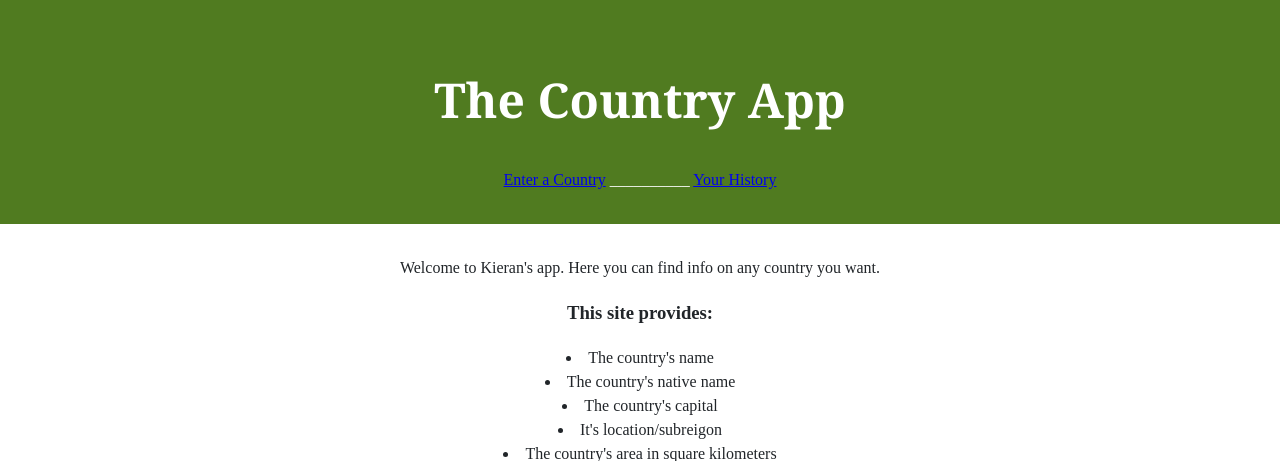
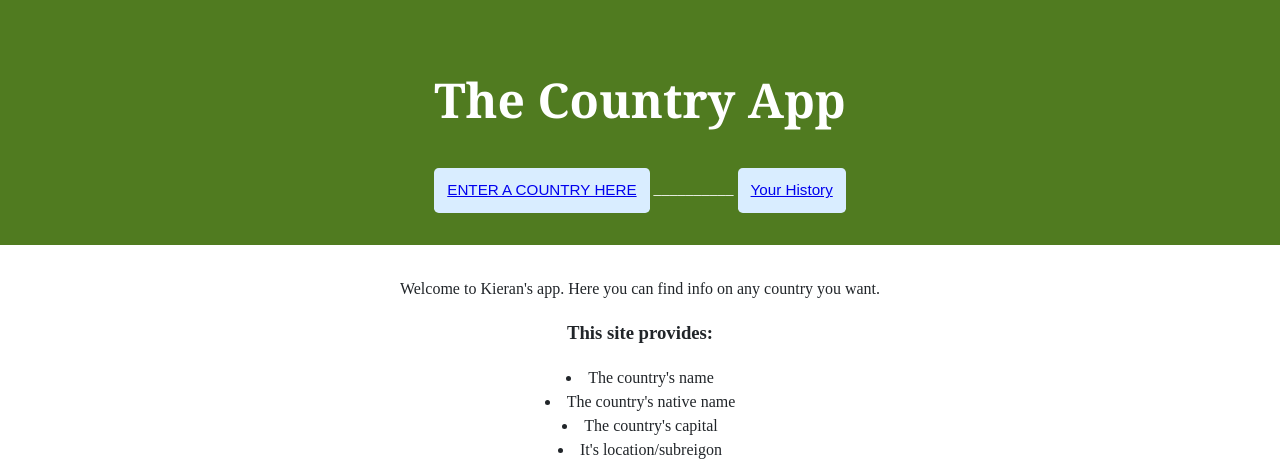
Before and after one commit to Kieran54/flask-final-mr-dr-brown, a Flask app: page / in a window 1280 px wide. Shown: the top 461 px of the page. Run offline with Flask 3, Linux system fonts and the light colour scheme; some libraries are stand-ins or nearby versions.

Commit message:
Thu, May 18, 2023, 3:51 PM +00:00

```diff
--- a/templates/index.html
+++ b/templates/index.html
@@ -9,10 +9,9 @@
     <body>
         <div class="header">
             <h1>The Country App</h1>
-
-            <a href="enter.html" class="btn btn-primary disabled" tabindex="-1" role="button" aria-disabled="true">Enter a Country</a>
+            <button type="button" class="btn btn-secondary btn-lg"><a href="enter.html">ENTER A COUNTRY HERE</a></button>
             <a>__________</a>
-            <a href="history.html">Your History</a>
+            <button type="button" class="btn btn-secondary btn-lg"><a href="history.html">Your History</a></button>
         </div>
 
 
```
